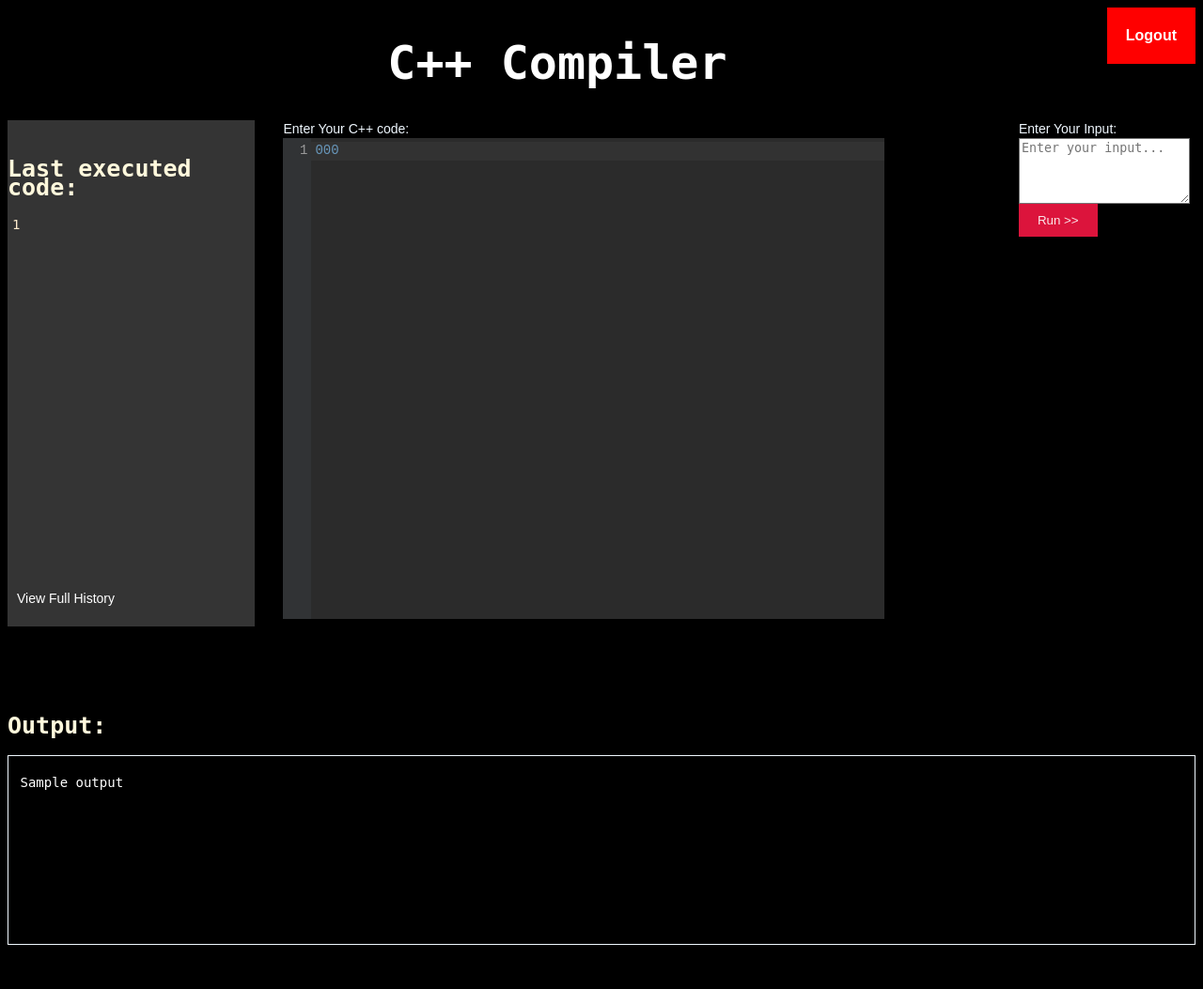
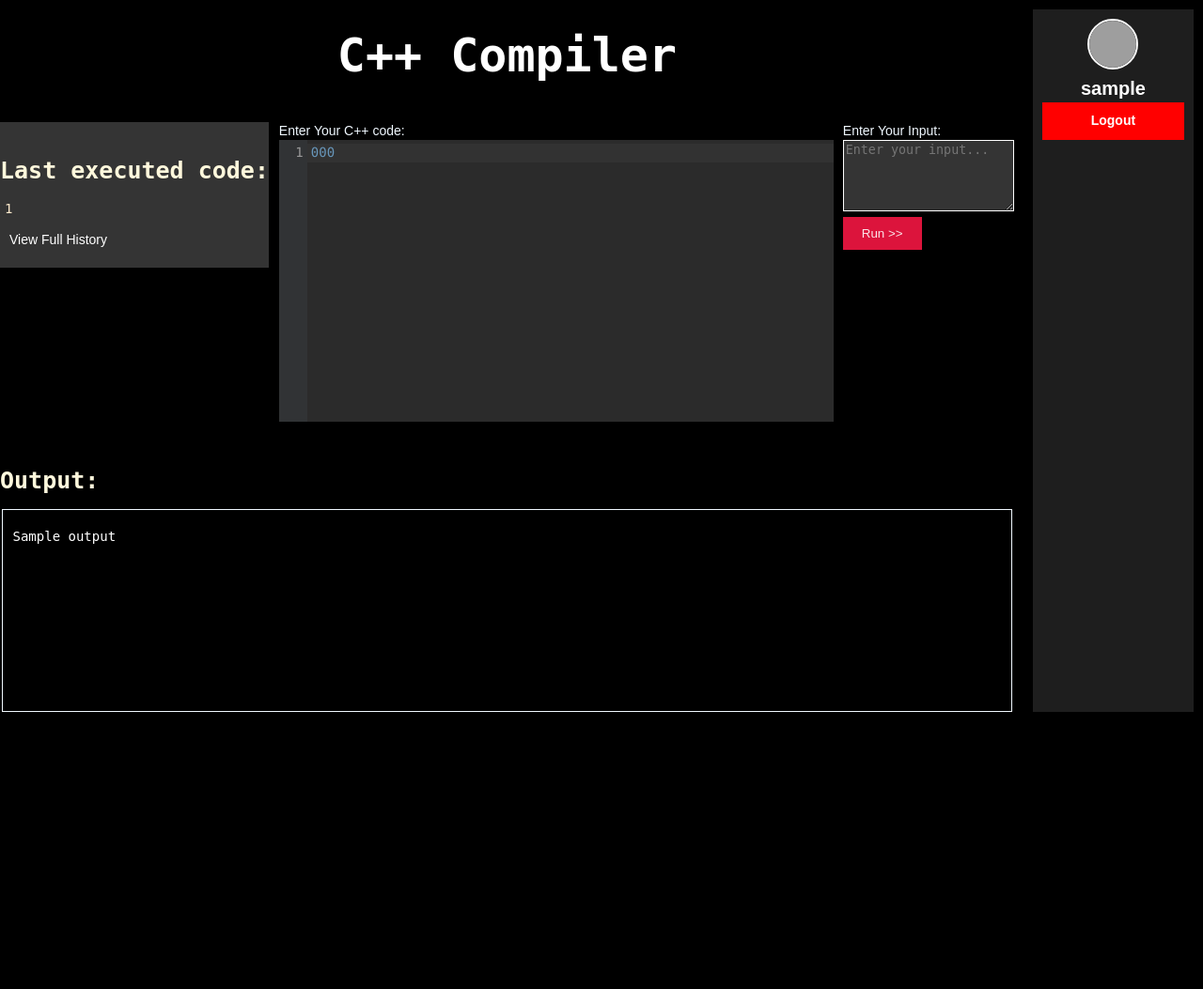
Before and after one commit to Srivatsanb123/CPP_Compiler, a Flask app: template templates/index.html in a window 1280 px wide. Shown: the whole page at 94% size. After the commit the page ends 758 px from the top, so only its background shows below. Run offline with Flask 3, Linux system fonts and the light colour scheme; the template is opened without the code that fills it: most values are stand-ins (such as "Sample title", 1, 10 or a date in 2020); some libraries are stand-ins or nearby versions; grey boxes are pictures that could not be loaded.

Commit message:
C++ Compiler

```diff
--- a/app.py
+++ b/app.py
@@ -91,7 +91,7 @@ def index():
             for row in rows:
                 history.append(row)
             conn.close()
-            return render_template('index.html', output=output,history=history,cppcode=code)
+            return render_template('index.html',username=session['username'], output=output,history=history,cppcode=code)
         inc = request.form.get('input')
         process = subprocess.Popen('./'+obj, stdin=subprocess.PIPE, stdout=subprocess.PIPE, stderr=subprocess.PIPE, universal_newlines=True)
         process.stdin.write(inc)
@@ -106,7 +106,7 @@ def index():
     for row in rows:
         history.append(row)
     conn.close()
-    return render_template('index.html', output=output, history=history, cppcode=code)
+    return render_template('index.html',username=session['username'], output=output, history=history, cppcode=code)
 
 @app.route('/history', methods=['GET', 'POST'])
 def history():
--- a/static/js/Logout.js
+++ b/static/js/Logout.js
@@ -1,4 +1,4 @@
-var logoutBtn = document.querySelector('.Logout');
+var logoutBtn = document.querySelector('#Logout');
 
 logoutBtn.addEventListener('click', function(event) {
   event.preventDefault();
--- a/templates/index.html
+++ b/templates/index.html
@@ -1,44 +1,47 @@
+<!DOCTYPE html>
 <html>
 <head>
     <meta charset="utf-8">
     <link rel="icon" type="image/x-icon" href="https://upload.wikimedia.org/wikipedia/commons/thumb/1/18/ISO_C%2B%2B_Logo.svg/1200px-ISO_C%2B%2B_Logo.svg.png">
     <link rel="stylesheet" href="https://cdnjs.cloudflare.com/ajax/libs/codemirror/5.62.3/codemirror.min.css">
     <link rel="stylesheet" href="https://cdnjs.cloudflare.com/ajax/libs/codemirror/5.62.3/theme/darcula.min.css">
-        <script src="https://cdnjs.cloudflare.com/ajax/libs/codemirror/5.62.3/codemirror.min.js"></script>
-        <script src="https://cdnjs.cloudflare.com/ajax/libs/codemirror/5.62.3/mode/clike/clike.min.js"></script>
-        <script src="https://cdnjs.cloudflare.com/ajax/libs/codemirror/5.62.3/addon/selection/active-line.min.js"></script>
+
     <style>
         body {
             font-family: "Montserrat", Arial;
-                background-color:#000;
+            background-color: #000;
             font-size: 14px;
             line-height: 1.4em;
             font-weight: 400;
+            margin: 0;
+            padding: 0;
         }
+
         h1 {
             text-align: center;
-                font-family:monospace;
+            font-family: monospace;
             font-size: 50px;
-                padding:50px 0px 50px 0px;
-                margin:0px 0px;
+            padding: 50px 0px;
+            margin: 0;
             color: white;
         }
+
         h2 {
-                font-family:monospace;
+            font-family: monospace;
             font-size: 25px;
             padding-top: 22px;
             color: cornsilk;
         }
+
         a {
             color: white;
-                padding: 10px 10px;
+            padding: 10px;
             text-decoration: none;
         }
-            a:hover{
-                background-color:black;
-            }
+
+
         button {
-                background-color:crimson;
+            background-color: crimson;
             color: #ffffffe4;
             padding: 10px 20px;
             border: none;
@@ -46,99 +49,137 @@
             text-align: center;
             text-decoration: none;
         }
+
         button:hover {
             background-color: #666;
         }
-            label{
+
+        label {
             color: aliceblue;
         }
 
-            .container{
-                display: flex;
-                gap: 30px;
+
+        .container {
+            display: grid;
+            background-color: #000;
+            width:100%;
+            height:max-content;
+            gap: 10px;
+            grid-template-columns: 1.5fr 3fr 0.5fr 1fr;
         }
 
-            .history{
-                flex: 0.7;
+        .head {
+            grid-column: span 3;
+        }
+        .profile {
+            margin: 10px;
+            padding: 10px;
+            font-weight: bold;
+            text-align: center;
+            display: flex;
+            flex-direction: column;
+            grid-column-start: 4;
+            grid-row-start: 1;
+            grid-row-end: 5;
+            background-color:#1e1e1e;
+        }
+
+        .profile img {
+            width: 50px;
+            height: 50px;
+            border-radius: 50%;
+            border: 2px solid #fff;
+        }
+
+        .name {
+            color: #fff;
+            font-size: 20px;
+            font-weight: bold;
+            text-align: center;
+            margin: 5px;
+        }
+
+        .logout {
+            background-color: red;
+            padding: 10px;
+        }
+        .logout:hover {
+            background-color: #666;
+        }
+        .history {
+            width: fit-content;
             height: fit-content;
-                background-color:#343434;
+            background-color: #343434;
         }
-            .precode{
-                width: 20vw;
-                height: 30vw;
+
+        .precode {
+            max-width: 20vw;
+            max-height: 20vw;
             color: blanchedalmond;
             overflow-x: auto;
             overflow-y: auto;
             padding-left: 5px;
         }
 
-            .code{
-                flex: 2;
-                max-height: 30vw;
+
+        .CodeMirror-scroll{
+            height: 30vw;
+            width: 50vw;
+            overflow: auto;
         }
-            .CodeMirror {
-                width: 50vw;
-                height: 40vw;
-                font-family: 'Courier New', Courier, monospace;
-                font-size: 14px;
+        #input {
+            color: white;
+            height: 70px;
+            background-color: #343434;
+            border: 1px solid white;
         }
 
-            .input{
-                flex: 0.5;
-            }
-            #input{
-                color: white;
-                height: 70px;
-                background-color: white;
+        .output {
+            grid-column: span 3;
+            height: fit-content;
         }
 
-            .output{
+        .outputscr {
+            color: white;
             height: 200px;
             overflow-x: auto;
             overflow-y: auto;
-                border:1px solid aliceblue;
-            }
-            .outputscr{
-                color: white;
-                border: none;
+            border: 1px solid aliceblue;
         }
 
-            *::-webkit-scrollbar {
+        body *::-webkit-scrollbar {
             width: 10px;
             height: 10px;
             background-color: #1e1e1e;
         }
-            *::-webkit-scrollbar-thumb {
+        body *::-webkit-scrollbar-corner{
+            background-color: #1e1e1e;
+        }
+        body *::-webkit-scrollbar-thumb {
             background-color: #444;
         }
-            *::-webkit-scrollbar-thumb:hover {
+
+        body *::-webkit-scrollbar-thumb:hover {
             background-color: #666;
         }
-            *::-webkit-scrollbar-track-piece {
+
+        body *::-webkit-scrollbar-track-piece {
             background-color: #1e1e1e;
         }
 
-            .Logout{
-                background-color: red;
-                padding: 20px 20px;
-                font-size: 16px;
-                text-decoration: none;
-                font-weight: bold;
-                text-align: center;
-                float: right;
-            }
-            .Logout:hover{
-                background-color:#7e0000;
-            }
     </style>
     <title>Online C++ Compiler</title>
 </head>
 <body>
-        <a class="Logout">Logout</a>
-        <script src="{{ url_for('static', filename='js/Logout.js') }}"></script>
-        <h1>C++ Compiler</h1>
+
     <form method="POST" autocomplete="off" action="#outputscr">
         <div class="container">
+            <div class="profile">
+                <div><img class="picture" src="https://cobaltsettlements.com/wp-content/uploads/2019/03/blank-profile.jpg"></div>
+                <div class="name">{{ username }}</div>
+                <div class="logout"><a id="Logout">Logout</a></div>
+            </div>
+            <div class="head"><h1>C++ Compiler</h1></div>
             <div class="history">
                 <h2>Last executed code:</h2>
                 {% if history %}
@@ -151,9 +192,9 @@
             </div>
             <div class="code">
                 <label>Enter Your C++ code:</label><br>
-                <textarea placeholder="Your Code goes here..." id="cppcode" name="cppcode" onkeydown="preventTab(event)" required>{% if cppcode %}{{cppcode}}{% else %}#include &lt;iostream&gt;
+                <textarea placeholder="Your Code goes here..." id="cppcode" name="cppcode" required>{% if cppcode %}{{cppcode}}{% else %}#include &lt;iostream&gt;
 using namespace std;
-int main(){
+int main() {
 }{% endif %}</textarea>
             </div>
             <div class="input">
@@ -161,18 +202,20 @@ int main(){
                 <textarea placeholder="Enter your input..." id="input" name="input"></textarea><br>
                 <button type="submit">Run >></button>
             </div>
-        </div>
-        </form>
-        <br><br>
+            <div class="output">
                 <h2>Output:</h2>
-        <div class="output">
                 <fieldset class="outputscr" id="outputscr">
                     {% if output %}
                         <pre>{{ output }}</pre>
                     {% endif %}
                 </fieldset>
             </div>
-        <br><br>
+        </div>
+    </form>
+
+    <script src="https://cdnjs.cloudflare.com/ajax/libs/codemirror/5.62.3/codemirror.min.js"></script>
+    <script src="https://cdnjs.cloudflare.com/ajax/libs/codemirror/5.62.3/mode/clike/clike.min.js"></script>
+    <script src="https://cdnjs.cloudflare.com/ajax/libs/codemirror/5.62.3/addon/selection/active-line.min.js"></script>
     <script>
         var cppCodeMirror = CodeMirror.fromTextArea(document.getElementById("cppcode"), {
             lineNumbers: true,
@@ -208,5 +251,6 @@ int main(){
             }
         });
     </script>
+    <script src="../static/js/Logout.js"></script>
 </body>
 </html>
```
Also changed, not shown: static/js/Login.js (added, +21 -0 lines), templates/history.html (+5 -2 lines), templates/login.html (+4 -3 lines). Lines whose indentation alone changed are shown as unchanged.
